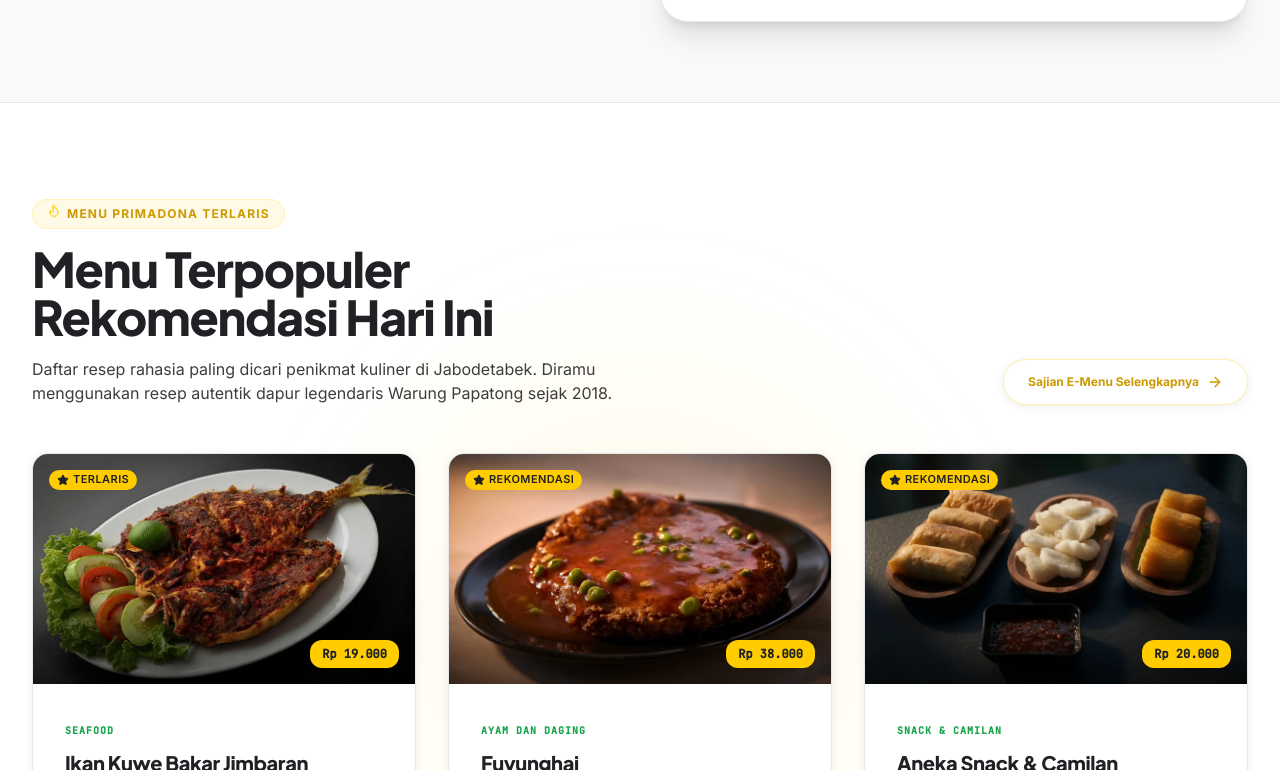
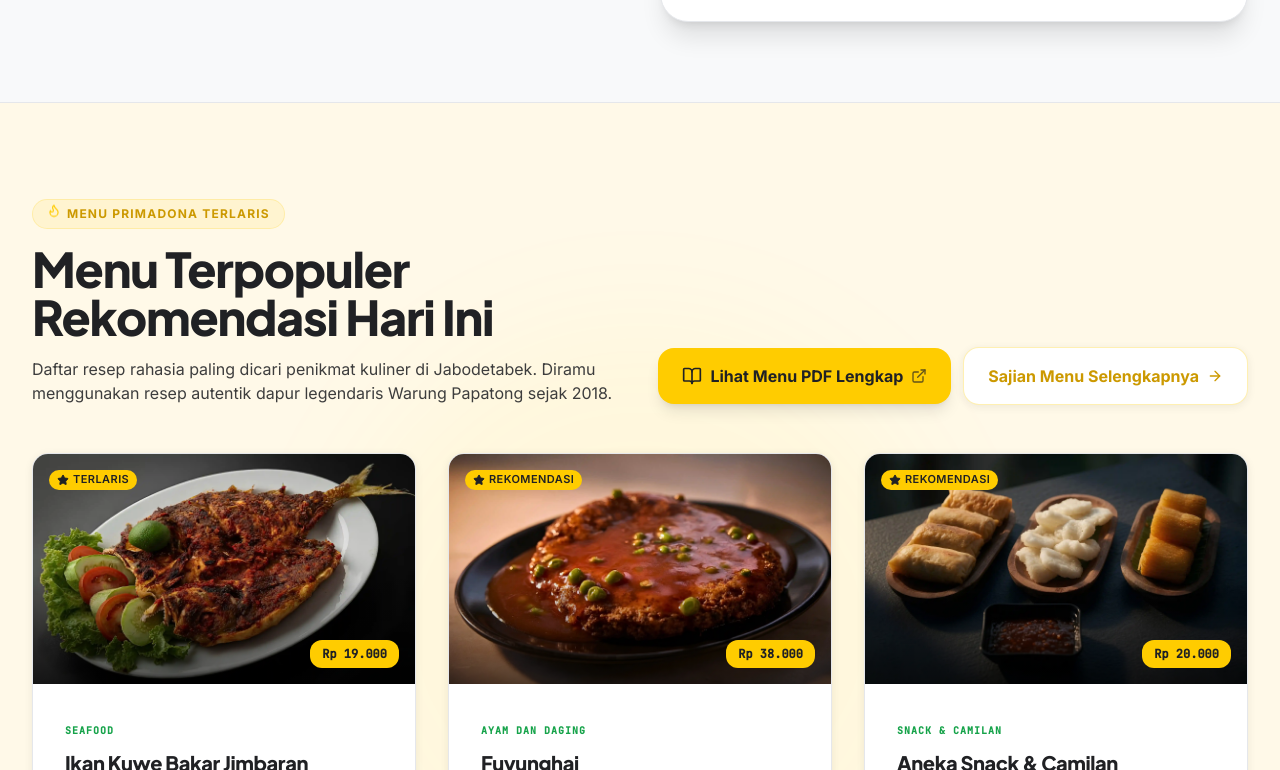
Before and after one commit to warungpapatong/warung-papatong, a Next.js app: page / in a window 1280 px wide. Shown: the part 1190-1960 px from the top of the page. Built offline with nearby package versions, Linux system fonts and the light colour scheme; no server answers.

Commit message:
Add CTA on BestSeller Section and revised all section/page bg color

```diff
--- a/src/app/menu/page.tsx
+++ b/src/app/menu/page.tsx
@@ -4,7 +4,7 @@ import { APP_CONFIG } from '@/lib/config'
 import MenuSection from '@/features/menu/components/MenuSection'
 
 export const metadata: Metadata = {
-  title:       'E-Menu Digital & Pre-Order',
+  title:       'Menu Digital & Pre-Order',
   description: 'Lihat daftar lengkap menu Seafood segar & Sunda autentik Warung Papatong Cibinong. Pre-order langsung via WhatsApp — potong waktu tunggu, meja dan hidangan siap saat Anda tiba.',
   keywords:    'menu seafood cibinong, menu sunda cibinong, warung papatong menu, pre order seafood bogor, daftar menu warung papatong, kepiting cibinong, gurame cibinong, lobster bogor, resto seafood cibinong bogor',
 
@@ -13,7 +13,7 @@ export const metadata: Metadata = {
   },
 
   openGraph: {
-    title:       'E-Menu Digital Warung Papatong — Pre-Order Seafood & Sunda Cibinong',
+    title:       'Menu Digital Warung Papatong — Pre-Order Seafood & Sunda Cibinong',
     description: 'Pre-order menu seafood & sunda segar Warung Papatong — potong antrean dapur, meja langsung siap saat Anda tiba di Cibinong Bogor!',
     url:         `${APP_CONFIG.siteUrl}/menu`,
     siteName:    BUSINESS_INFO.name,
@@ -31,7 +31,7 @@ export const metadata: Metadata = {
 
   twitter: {
     card:        'summary_large_image',
-    title:       'E-Menu Digital Warung Papatong — Pre-Order Seafood & Sunda Cibinong',
+    title:       'Menu Digital Warung Papatong — Pre-Order Seafood & Sunda Cibinong',
     description: 'Pre-order menu seafood & sunda segar Warung Papatong — potong antrean dapur, meja langsung siap saat Anda tiba di Cibinong Bogor!',
     images:      [`${APP_CONFIG.siteUrl}/images/menu/01-seafood/03-kerang-mix-corn-feast.webp`],
   },
--- a/src/data.ts
+++ b/src/data.ts
@@ -695,7 +695,7 @@ export const BEST_SELLERS_CONTENT: BestSellersData = {
   badge:           'MENU PRIMADONA TERLARIS',
   title:           'Menu Terpopuler Rekomendasi Hari Ini',
   description:     'Daftar resep rahasia paling dicari penikmat kuliner di Jabodetabek. Diramu menggunakan resep autentik dapur legendaris Warung Papatong sejak 2018.',
-  ctaText:         'Sajian E-Menu Selengkapnya',
+  ctaText:         'Sajian Menu Selengkapnya',
   ctaHref:         '/menu',
   detailCtaText:   'Detail & Pesan',
   freshBadgeLabel: 'Bahan Segar Pilihan',
--- a/src/features/about/components/AboutCTA.tsx
+++ b/src/features/about/components/AboutCTA.tsx
@@ -130,7 +130,7 @@ function CtaBanner() {
   const waHref = buildWALink(BUSINESS_INFO.wa, d.waMessage)
 
   return (
-    <div className="relative overflow-hidden bg-brand-dark">
+    <div className="relative overflow-hidden bg-brand-forest">
       <div className="pointer-events-none absolute inset-0 bg-[radial-gradient(ellipse_at_top_left,_var(--tw-gradient-stops))] from-brand-primary/15 via-transparent to-transparent" />
       <div className="pointer-events-none absolute inset-0 bg-[radial-gradient(ellipse_at_bottom_right,_var(--tw-gradient-stops))] from-brand-red/10 via-transparent to-transparent" />
       <div className="h-1 w-full bg-gradient-to-r from-brand-primary via-brand-red to-brand-primary" />
@@ -153,7 +153,7 @@ function CtaBanner() {
             whileInView={{ opacity: 1, y: 0 }}
             viewport={{ once: true }}
             transition={{ duration: 0.6, delay: 0.1 }}
-            className="font-display text-4xl font-black leading-[0.95] tracking-tight text-white md:text-5xl lg:text-6xl"
+            className="font-display text-4xl font-black leading-[0.95] tracking-tight text-brand-forest-text md:text-5xl lg:text-6xl"
           >
             {d.ctaTitle}
             <span className="mt-2 block text-brand-primary">{d.ctaTitleAccent}</span>
@@ -164,7 +164,7 @@ function CtaBanner() {
             whileInView={{ opacity: 1, y: 0 }}
             viewport={{ once: true }}
             transition={{ duration: 0.6, delay: 0.2 }}
-            className="mx-auto mt-6 max-w-xl text-sm leading-relaxed text-brand-muted md:text-base"
+            className="mx-auto mt-6 max-w-xl text-sm leading-relaxed text-brand-forest-muted md:text-base"
           >
             {d.ctaDesc}
           </motion.p>
@@ -186,7 +186,6 @@ function CtaBanner() {
               <MessageSquare className="h-5 w-5" />
               {d.waCtaLabel}
             </a>
-
             <a
               href={`https://instagram.com/${BUSINESS_INFO.instagram}`}
               target="_blank"
@@ -218,7 +217,7 @@ function CtaBanner() {
             </a>
           </motion.div>
 
-          <p className="mt-8 font-mono text-[11px] tracking-wider text-brand-muted/50">
+          <p className="mt-8 font-mono text-[11px] tracking-wider text-brand-forest-muted/60">
             {BUSINESS_INFO.name}
           </p>
         </div>
--- a/src/features/about/components/AboutStory.tsx
+++ b/src/features/about/components/AboutStory.tsx
@@ -139,7 +139,7 @@ export default function AboutStory() {
   return (
     <section
       ref={ref}
-      className="relative overflow-hidden bg-brand-surface pb-16 pt-28 md:pb-24 md:pt-36"
+      className="relative overflow-hidden bg-brand-cream pb-16 pt-28 md:pb-24 md:pt-36"
     >
       <div className="pointer-events-none absolute inset-0 bg-brand-primary/[0.03]" />
       <div className="pointer-events-none absolute left-1/2 top-1/2 h-[500px] w-[500px] -translate-x-1/2 -translate-y-1/2 rounded-full bg-brand-primary/5 blur-3xl" />
--- a/src/features/gallery/components/GallerySection.tsx
+++ b/src/features/gallery/components/GallerySection.tsx
@@ -35,7 +35,7 @@ export default function GallerySection() {
         strategy="afterInteractive"
       />
 
-      <section className="relative overflow-hidden bg-brand-bg pb-16 pt-28 md:pb-24 md:pt-36">
+      <section className="relative overflow-hidden bg-brand-sage pb-16 pt-28 md:pb-24 md:pt-36">
         <div className="pointer-events-none absolute inset-0 bg-brand-primary/[0.03]" />
 
         <div className="section-inner relative z-10 mb-14 text-center md:mb-20">
@@ -162,7 +162,7 @@ export default function GallerySection() {
         </div>
       </section>
 
-      <section className="section overflow-hidden border-t border-brand-border bg-brand-surface">
+      <section className="section overflow-hidden border-t border-brand-border bg-brand-cream">
         <div className="section-inner">
 
           <div className="mx-auto mb-14 max-w-2xl text-center">
@@ -176,7 +176,7 @@ export default function GallerySection() {
             <p className="section-subtitle">{d.instagramDesc}</p>
           </div>
 
-          <div className="overflow-hidden rounded-4xl border border-brand-border bg-brand-bg p-3 shadow-card-lg md:p-5">
+          <div className="overflow-hidden rounded-4xl border border-brand-border bg-brand-surface p-3 shadow-card-lg md:p-5">
             <div className={d.elfsightAppId} data-elfsight-app-lazy />
           </div>
 
--- a/src/features/home/components/ambience-section/AmbienceTeaser.tsx
+++ b/src/features/home/components/ambience-section/AmbienceTeaser.tsx
@@ -9,7 +9,7 @@ export default function AmbienceTeaser() {
   return (
     <section
       id="ambience-teaser"
-      className="py-24 bg-brand-bg border-t border-brand-border relative overflow-hidden"
+      className="py-24 bg-brand-surface border-t border-brand-border relative overflow-hidden"
     >
       <div className="absolute top-1/2 left-0 w-96 h-96 bg-brand-primary/5 rounded-full blur-3xl -translate-y-1/2 pointer-events-none" />
       <div className="absolute top-1/2 right-0 w-96 h-96 bg-brand-red/5 rounded-full blur-3xl -translate-y-1/2 pointer-events-none" />
--- a/src/features/home/components/bestsellers-section/BestSellers.tsx
+++ b/src/features/home/components/bestsellers-section/BestSellers.tsx
@@ -1,15 +1,21 @@
 import Link from 'next/link'
-import { ArrowRight, Flame } from 'lucide-react'
+import { ArrowRight, Flame, BookOpen, ExternalLink } from 'lucide-react'
 
 import { BEST_SELLERS_CONTENT } from '@/data'
 
 import BestSellerCards from './client/BestSellerCards'
 
+// ─── Config ──────────────────────────────────────────────────────────────────
+
+const FULL_MENU_PDF_URL = 'https://drive.google.com/file/d/1nUGidEczIAhZNUIEswCxknBtElb7yRcP/view'
+
+// ─── BestSellers ────────────────────────────────────────────────────────────
+
 export default function BestSellers() {
   return (
     <section
       id="best-sellers"
-      className="py-24 bg-brand-surface border-t border-brand-border relative overflow-hidden"
+      className="py-24 bg-brand-cream border-t border-brand-border relative overflow-hidden"
     >
       <div className="absolute top-1/4 left-1/2 -translate-x-1/2 w-[600px] h-[600px] bg-brand-primary/5 rounded-full blur-3xl pointer-events-none" />
 
@@ -31,13 +37,26 @@ export default function BestSellers() {
             </p>
           </div>
 
-          <Link
-            href={BEST_SELLERS_CONTENT.ctaHref}
-            className="group flex items-center gap-2 text-xs font-bold text-brand-primary-dark hover:text-brand-primary transition-colors py-3.5 px-6 rounded-full border border-brand-primary/30 hover:border-brand-primary bg-brand-surface shadow-card hover:shadow-card-md shrink-0"
-          >
-            {BEST_SELLERS_CONTENT.ctaText}
-            <ArrowRight className="w-4 h-4 group-hover:translate-x-1 transition-transform duration-200" />
-          </Link>
+          <div className="flex w-full flex-col gap-3 sm:w-auto sm:flex-row sm:items-center shrink-0">
+            <a
+              href={FULL_MENU_PDF_URL}
+              target="_blank"
+              rel="noopener noreferrer"
+              className="group inline-flex items-center justify-center gap-2 rounded-2xl bg-brand-primary px-6 py-4 text-sm font-bold text-brand-dark shadow-lg transition-all duration-300 ease-out hover:-translate-y-0.5 hover:shadow-xl active:scale-[0.985] sm:text-base"
+            >
+              <BookOpen className="h-5 w-5" />
+              <span>Lihat Menu PDF Lengkap</span>
+              <ExternalLink className="h-4 w-4 opacity-70" />
+            </a>
+
+            <Link
+              href={BEST_SELLERS_CONTENT.ctaHref}
+              className="group inline-flex items-center justify-center gap-2 rounded-2xl border border-brand-primary/30 bg-brand-surface px-6 py-4 text-sm font-bold text-brand-primary-dark shadow-card transition-all duration-300 ease-out hover:-translate-y-0.5 hover:border-brand-primary hover:text-brand-primary hover:shadow-card-md active:scale-[0.985] sm:text-base"
+            >
+              <span>{BEST_SELLERS_CONTENT.ctaText}</span>
+              <ArrowRight className="h-4 w-4 transition-transform duration-300 group-hover:translate-x-1" />
+            </Link>
+          </div>
         </div>
 
         <BestSellerCards
--- a/src/features/home/components/location-section/LocationSection.tsx
+++ b/src/features/home/components/location-section/LocationSection.tsx
@@ -8,9 +8,12 @@ export default function LocationSection() {
   return (
     <section
       id="lokasi"
-      className="py-20 md:py-24 bg-brand-surface border-t border-brand-border relative overflow-hidden"
+      className="py-20 md:py-24 bg-brand-mist border-t border-brand-border relative overflow-hidden"
     >
-      <div className="w-full max-w-7xl mx-auto px-4 sm:px-6 lg:px-8">
+      <div className="pointer-events-none absolute top-0 right-0 h-72 w-72 rounded-full bg-brand-primary/10 blur-3xl" />
+      <div className="pointer-events-none absolute bottom-0 left-0 h-64 w-64 rounded-full bg-brand-primary/5 blur-3xl" />
+
+      <div className="w-full max-w-7xl mx-auto px-4 sm:px-6 lg:px-8 relative z-10">
         <div className="grid grid-cols-1 lg:grid-cols-12 gap-12 lg:gap-16 items-center">
 
           <div className="lg:col-span-5 space-y-8">
@@ -30,7 +33,7 @@ export default function LocationSection() {
               </p>
             </div>
 
-            <div className="space-y-4 bg-brand-surface-2 p-6 rounded-3xl border border-brand-border">
+            <div className="space-y-4 bg-brand-surface p-6 rounded-3xl border border-brand-border shadow-card">
               <div className="flex items-start gap-4">
                 <div className="bg-brand-primary/10 p-2.5 rounded-xl text-brand-primary-dark shrink-0">
                   <MapPin className="w-5 h-5" />
@@ -76,7 +79,6 @@ export default function LocationSection() {
                 className="btn btn-wa btn-md"
                 icon={<MessageCircle className="w-5 h-5" />}
               />
-
               <a
                 href={BUSINESS_INFO.mapsLink}
                 target="_blank"
--- a/src/features/home/components/testimonials-section/TestimonialsSection.tsx
+++ b/src/features/home/components/testimonials-section/TestimonialsSection.tsx
@@ -5,7 +5,7 @@ export default function TestimonialsSection() {
   return (
     <section
       id="ulasan"
-      className="relative overflow-hidden border-t border-brand-border bg-brand-surface-2 py-20 md:py-24"
+      className="relative overflow-hidden border-t border-brand-border bg-brand-sage py-20 md:py-24"
     >
       <div className="relative z-10 mx-auto w-full max-w-7xl px-4 sm:px-6 lg:px-8">
 
--- a/src/features/menu/components/MenuSection.tsx
+++ b/src/features/menu/components/MenuSection.tsx
@@ -50,7 +50,7 @@ function FullMenuBanner() {
   }, [])
 
   return (
-    <div className="relative mt-16 overflow-hidden rounded-4xl border-2 border-brand-border-strong bg-brand-surface p-8 md:p-12">
+    <div className="relative mt-16 overflow-hidden rounded-4xl border-2 border-brand-border-strong bg-brand-cream p-8 md:p-12">
 
       <div className="pointer-events-none absolute left-0 top-0 h-72 w-72 rounded-full bg-brand-primary/20 blur-3xl" />
       <div className="pointer-events-none absolute bottom-0 right-0 h-48 w-48 rounded-full bg-brand-primary/10 blur-2xl" />
@@ -76,7 +76,6 @@ function FullMenuBanner() {
               {' '}Atau scan QR code di samping langsung dari kamera HP kamu.
             </span>
           </p>
-
           <a
             href={FULL_MENU_PDF_URL}
             target="_blank"
@@ -159,7 +158,7 @@ export default function MenuSection() {
     <>
       <section
         id="menu"
-        className="relative overflow-hidden bg-brand-bg pb-16 pt-28 md:pb-24 md:pt-36"
+        className="relative overflow-hidden bg-brand-mist pb-16 pt-28 md:pb-24 md:pt-36"
       >
         <div className="pointer-events-none absolute inset-0 bg-brand-primary/[0.03]" />
 
--- a/tailwind.config.js
+++ b/tailwind.config.js
@@ -31,6 +31,16 @@ module.exports = {
           bg:              '#F8F9FA',
           surface:         '#FFFFFF',
           'surface-2':     '#F3F4F6',
+
+          // ─── NEW: Background variation tones ──────────────────────────
+          cream:           '#FFF9E8',   // hangat, senada dengan primary yellow
+          sage:            '#EEF4EE',   // tint hijau lembut — nyambung ke nuansa hijau menu PDF
+          mist:            '#F2F6F8',   // tint biru-abu sangat lembut, alternatif dingin
+
+          forest:          '#16352B',   // hijau tua solid — untuk section dgn teks terang
+          'forest-light':  '#1F4A3B',   // varian sedikit lebih terang (gradient/hover di section forest)
+          'forest-text':   '#E8F0EC',   // warna teks utama di atas background forest (16:1+ ✅)
+          'forest-muted':  '#A8C2B5',   // warna teks sekunder/muted di atas background forest
 
           border:          '#E5E7EB',
           'border-strong': '#D1D5DB',
```
